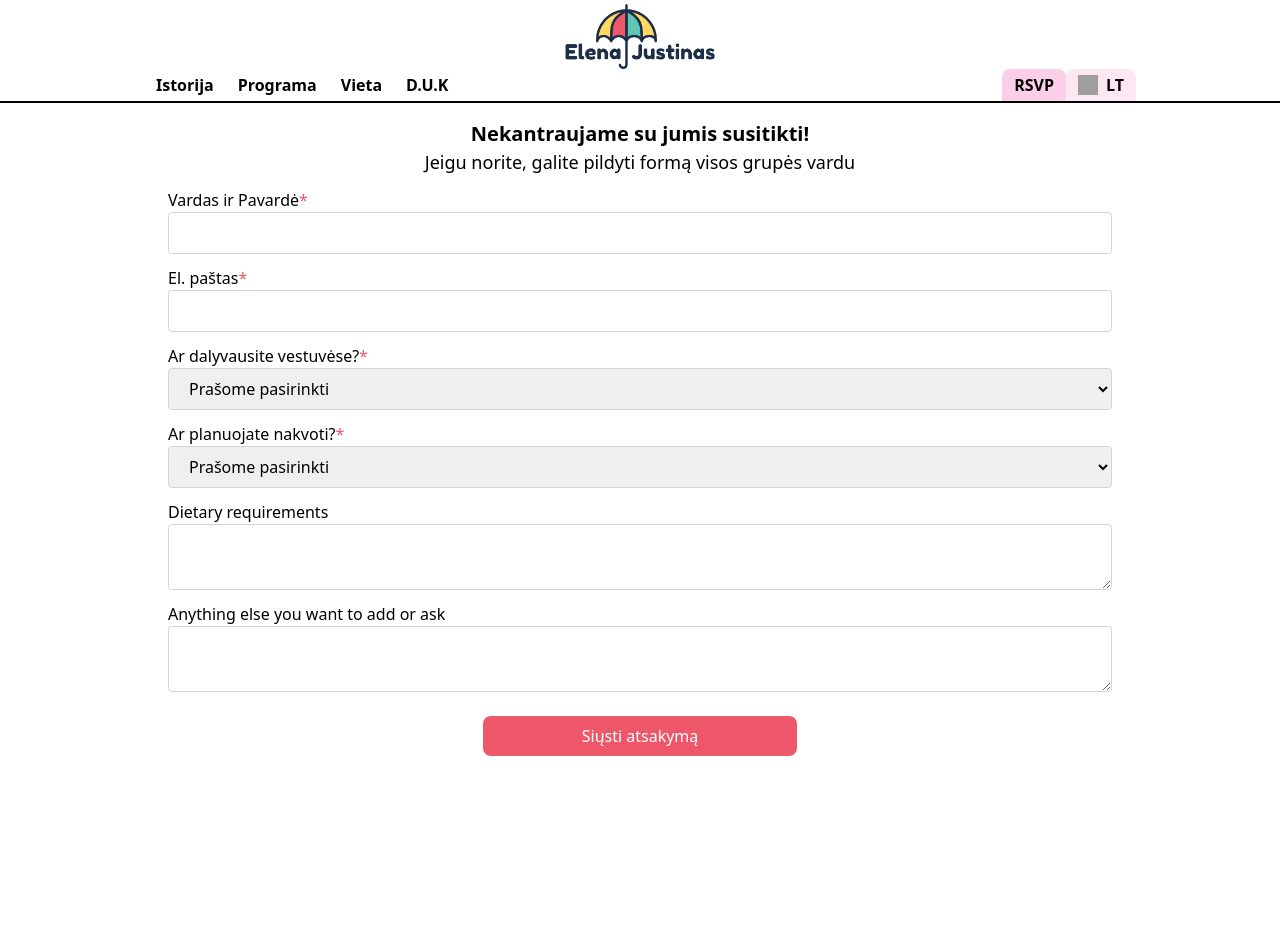
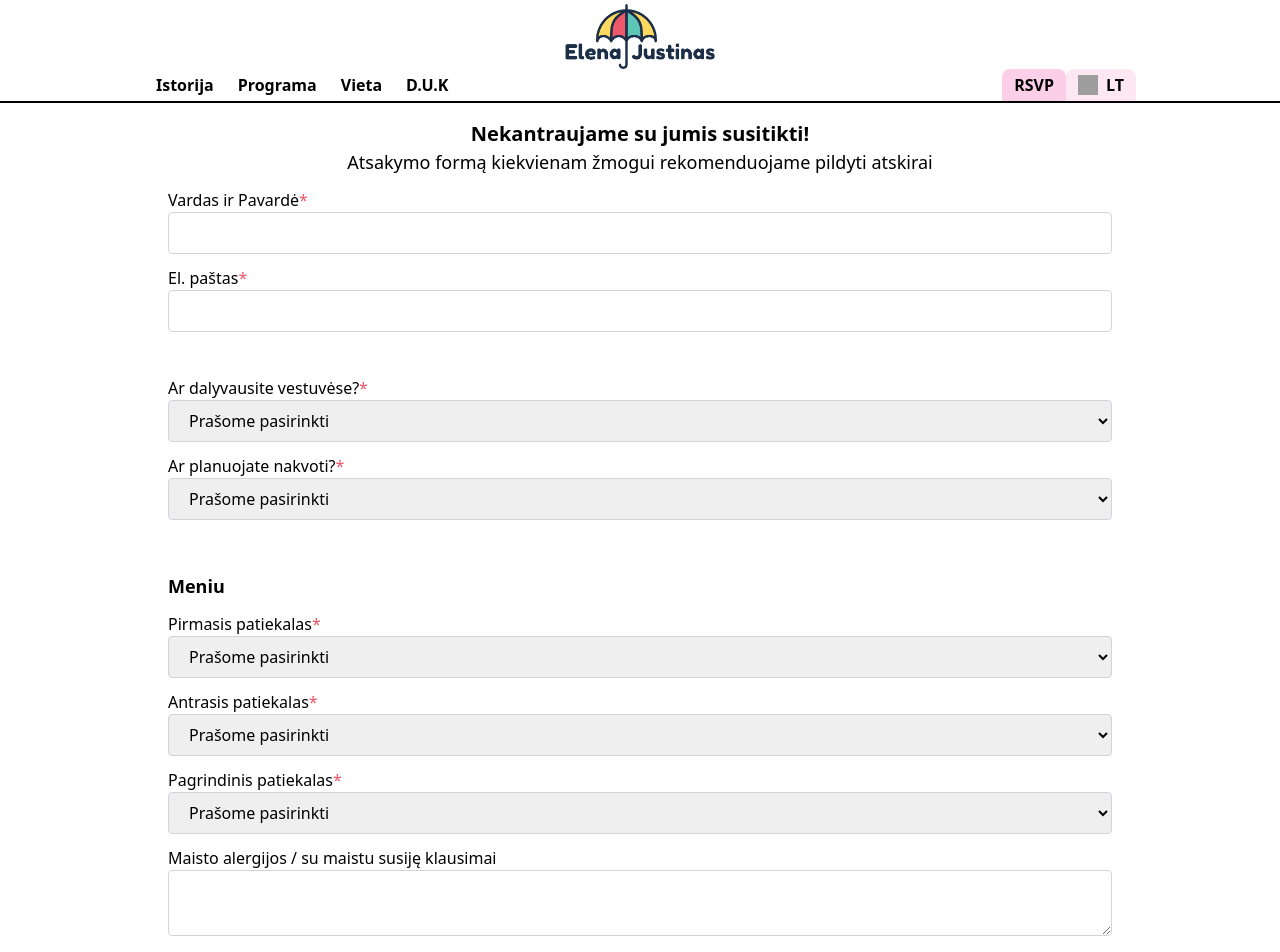
Before and after one commit to ferame/wedding-site, a Vue app: page /rsvp in a window 1280 px wide. Shown: the top 952 px of the page. Before the commit the page ends 856 px from the top, so only its background shows below. Built offline with nearby package versions, Linux system fonts and the light colour scheme; grey boxes are pictures that could not be loaded.

Commit message:
Finished content

```diff
--- a/src/assets/languages.json
+++ b/src/assets/languages.json
@@ -6,7 +6,6 @@
         "navbar.agenda": "SCHEDULE",
         "navbar.location": "LOCATION",
         "navbar.QnA": "Q & A",
-        "navbar.people": "People",
         "navbar.rsvp": "RSVP",
         "home.gettingMarried": "We are getting married!",
         "home.when": "When?",
@@ -64,9 +63,9 @@
         "qa.callQ": "Who to call with questions?",
         "qa.callA": "You can always contact the newlyweds as you probably have their phone numbers. We will also send you an email with the phone numbers of all the people involved in the wedding organisation after you submit your RSVP form.",
         "rsvp.title": "We look forward to seeing you!",
-        "rsvp.hint": "If you wish, you can fill only one form for yourself and anyone else who is joining you",
+        "rsvp.hint": "Please fill out one form per each person attending the wedding excluding little children. We will contact you separately to clarify the kids menu.",
         "rsvp.requiredField": "Required field",
-        "rsvp.names": "Name(s)",
+        "rsvp.names": "Name and surname",
         "rsvp.namesError": "Name is required",
         "rsvp.email": "Email",
         "rsvp.emailError": "Email is required",
@@ -75,6 +74,21 @@
         "rsvp.attendanceError": "Attendance response is required",
         "rsvp.stay": "Will you be staying overnight?",
         "rsvp.stayError": "Overnight stay response is required",
+        "rsvp.menu": "Menu",
+        "rsvp.food.vegan": "Vegan choice (We will contact you with details)",
+        "rsvp.food.vegan_vegetarian": "Vegetarian/Vegan choice (We will contact you with details)",
+        "rsvp.starter": "Starter",
+        "rsvp.starter.asparagus": "Asparagus wrapped in bacon, served with french bread",
+        "rsvp.starter.burrata": "Burrata cheese with tomatoes and pesto sauce",
+        "rsvp.starterError": "Starter choice is required",
+        "rsvp.salad_soup": "Soup/Salad",
+        "rsvp.salad_soup.salad": "Salad with goats cheese and beetroot",
+        "rsvp.salad_soup.soup": "Pumpkin soup",
+        "rsvp.saladSoupError": "Soup/Salad choice is required",
+        "rsvp.main": "Main course",
+        "rsvp.main.beef": "Beef cut with herb sauce, french potatoes and fried beetroot",
+        "rsvp.main.fish": "Salmon fillet with wild rice, asparagus and lemon sauce",
+        "rsvp.mainError": "Main course choice is required",
         "rsvp.dietary": "Dietary requirements",
         "rsvp.otherQ": "Anything else you want to add or ask",
         "rsvp.choose.select": "Please select",
@@ -108,7 +122,7 @@
         "story.ourStoryP1": "Susitikome Londone, 2018 metais, per savo pirmųjų darbų apmokymus, tačiau artimiau susipažinome po mėnesio, per ekskursiją su naujaisiais kolegomis. Lankėmės žvejų miestelyje Oban, Škotijos šiaurėje. Škotija mums, kaip ir bet kuriems turistams, buvo paruošusi gero oro užtaisą - stiprų vėją ir liūtį, tad mūsų grupelėje su kiekviena minute retėjo skėčių gretos ir sausų drabužių kiekis. Elenos skėtis audros neatlaikė, tad ji pasislėpė po Justino skėčiu. Justinui, žinoma, duok pašnekėti, ne pavalgyt - buvo daug juoko, įdomių pokalbių, ir tapome gerais draugais.",
         "story.ourStoryP2": "Po kiek laiko tapome pora, o vos po mėnesio draugystės Elena užsiminė, kad galėtume persikelti gyventi į Lietuvą. Prisimenant Oban miestelio istoriją ir metus lietingoje Škotijoje, nusprendėme ant žiedų išgraviruoti po mažą skėtuką. Tikimės, kad vestuvių dieną skėčių prireiks nebent priedangai nuo saulės, bet ir prie lietaus esame pripratę.",
         "story.bestManTitle": "Liudininkas",
-        "story.bestManP1": "Justinas (Ališauskas) ir Justinas (Reigis) susipažino Edinburgo Universitete, ir buvo vienas kito ramsčiais studijų laikotarpiu. Po studijų jie kartu persikėlė į Glazgą ir pradėjo karjeras toje pačioje kompanijoje. Reigis buvo pirmasis kuris grįžo į Lietuvą, o Ališauskas sekė po keleto metų. Daugiametė draugystė tęsiasi.",
+        "story.bestManP1": "Justinas (Ališauskas) ir Justinas (Reigis) susipažino Edinburgo Universitete, ir buvo vienas kito ramsčiais studijų laikotarpiu. Po studijų jie kartu persikėlė į Glazgą ir pradėjo karjeras toje pačioje kompanijoje. Reigis buvo pirmasis, kuris grįžo į Lietuvą, o Ališauskas sekė po keleto metų. Daugiametė draugystė tęsiasi.",
         "story.bestManP2": "Šiuo metu Reigis gyvena Vilniuje, tęsia programuotojo karjerą bei gilina savo žinias tėvystės srityje",
         "story.maidOfHonorTitle": "Liudininkė",
         "story.maidOfHonorP1": "Elena ir Kašia taip pat dalinasi panašia istorija. Jos buvo kursiokės Glazgo universitete tiek bakalauro, tiek magistro studijų laikotarpiu. Jos kartu dirbo, kartu gyveno, kartu liejo ašaras (dažniausiai dėl programavimo iššūkių) bei dalinosi gražiais gyvenimo momentais (kurie kartais būdavo susiję su programavimu).",
@@ -126,7 +140,7 @@
         "location.byTaxi": "Su Taksi",
         "location.byTaxiText": "iš Kauno atvykti galima ir su Bolt taksi, kuris kainuotų apie 20 eurų.",
         "location.historyTitle": "Istorija",
-        "location.history": "Babtyno dvarą pasirinkome vestuvėms pasirinkome ne dėl to, kad Justinui patinka automobiliai ir dvaro aplinkoje bei kluone yra dešimtys automobilių bei motociklų. Babtyno dvaras sužavėjo mus savo išskirtiniu šarmu ir įdomia istorija. Dvaras prie Babtynų kaimo iškilo dar XVI a. Pirmieji pastatai buvo mediniai, tačiau jau XVII a. dvaras perstatytas į mūrinį ir tapo reprezentaciniu. Einant metams keitėsi šeimininkai, o žymiausi dvaro savininkai buvo grafai Tiškevičiai, pastatę eklektinio stiliaus rūmus ir Babtyną vadinę savo namais 50 metų, iki Pirmojo pasaulinio karo.",
+        "location.history": "Babtyno dvarą vestuvėms pasirinkome ne dėl to, kad Justinui patinka automobiliai ir dvaro aplinkoje bei kluone yra dešimtys automobilių bei motociklų. Babtyno dvaras sužavėjo mus savo išskirtiniu šarmu ir įdomia istorija. Dvaras prie Babtynų kaimo iškilo dar XVI a. Pirmieji pastatai buvo mediniai, tačiau jau XVII a. dvaras perstatytas į mūrinį ir tapo reprezentaciniu. Einant metams keitėsi šeimininkai, o žymiausi dvaro savininkai buvo grafai Tiškevičiai, pastatę eklektinio stiliaus rūmus ir Babtyną vadinę savo namais 50 metų, iki Pirmojo pasaulinio karo.",
         "location.20thCenturyTitle": "Tarpukaris ir sovietmetis",
         "location.20thCenturyP1": "Tarpukariu dvare gyveno, ūkį ir kultūrines tradicijas puoselėjo generolas Vladas Nagevičius, žemės gavęs už Lietuvos kariuomenės kūrimą. Nagevičiai tęsė dvaro kultūrines tradicijas, plėtė dvaro valdas ir augino veislinius žirgus. Savaitgaliais generolas samdydavo garlaviuką, kuriuo iš Kauno atvykdavo įvairūs svečiai - aktoriai, dailininkai, muzikai, poetai. Dvaras garsėjo Joninėmis, į kurias suvažiuodavo Kauno inteligentija ir valstybės vadovai.",
         "location.20thCenturyP2": "Antrasis pasaulinis karas nutraukė dvaro klestėjimą. Sovietų okupacijos metais čia buvo kolūkio apylinkės kontora, daugiabutis namas. Išliko tik 4.5 iš 20 komplekse buvusių statinių.",
@@ -142,13 +156,13 @@
         "qa.indoorsQ": "Kur vyks vestuvių ceremonija?",
         "qa.indoorsA": "Pasitikimas, vestuvės bei vakarinė gintaro dulkių ceremonija vyks lauke. Visa kita vyks dvaro viduje.",
         "qa.clothesQ": "Koks vestuvių aprangos kodas?",
-        "qa.clothesA": "Vestuvės bus su standartiniu aprangos kodu vestuvių šventei wedding dress code but remember that it might get cold during the evening.",
+        "qa.clothesA": "Vestuvės bus su standartiniu aprangos kodu vestuvių šventei - kostiumas, suknelė. nepamirškite kad ateinant nakčiai oras gali tapti žvarbesnis, pasiimkite šiltesnį drabužį vakarui.",
         "qa.shoesQ": "Kokią avalynę rekomenduojate?",
         "qa.shoesA": "Kadangi reikės pavaikščioti ir ant žolės, ir ant žvyro, rekomenduojame vengti aukštakulnių su labai plonu kulniuku. Antra pora patogesnių batelių taip pat nepamaišys šokių metu!",
         "qa.callQ": "Turite kitų klausimų?",
         "qa.callA": "Daugiau klausimų galite užduoti pildydami savo atsakymo anketą ir mes jums atrašysime. Taip pat visada galite susisiekti su Justinu telefonu arba per Facebook.",
         "rsvp.title": "Nekantraujame su jumis susitikti!",
-        "rsvp.hint": "Jeigu norite, galite pildyti formą visos grupės vardu",
+        "rsvp.hint": "Atsakymo formą kiekvienam žmogui rekomenduojame pildyti atskirai",
         "rsvp.requiredField": "Privalomas",
         "rsvp.names": "Vardas ir Pavardė",
         "rsvp.namesError": "Vardas privalomas",
@@ -156,11 +170,26 @@
         "rsvp.emailError": "El.paštas privalomas",
         "rsvp.emailWrong": "Neteisingas El.pašto formatas",
         "rsvp.attendance": "Ar dalyvausite vestuvėse?",
-        "rsvp.attendanceError": "Attendance response is required",
+        "rsvp.attendanceError": "Prašome nurodyti ar dalyvausite",
         "rsvp.stay": "Ar planuojate nakvoti?",
-        "rsvp.stayError": "Overnight stay response is required",
-        "rsvp.dietary": "Dietary requirements",
-        "rsvp.otherQ": "Anything else you want to add or ask",
+        "rsvp.stayError": "Prašome nurodyti ar nakvosite",
+        "rsvp.menu": "Meniu",
+        "rsvp.food.vegan": "Veganiškas pasirinkimas (Susisieksime)",
+        "rsvp.food.vegan_vegetarian": "Vegetariškas/Veganiškas pasirinkimas (Susisieksime)",
+        "rsvp.starter": "Pirmasis patiekalas",
+        "rsvp.starter.asparagus": "Smidrai apsukti šonine su prancūzišku batonu",
+        "rsvp.starter.burrata": "Burrata sūris su pomidorais ir pesto",
+        "rsvp.starterError": "Nepasirinkote pirmojo patiekalo",
+        "rsvp.salad_soup": "Antrasis patiekalas",
+        "rsvp.salad_soup.salad": "Salotos su ožkos sūriu ir burokėliais",
+        "rsvp.salad_soup.soup": "Trinta moliūgų sriuba",
+        "rsvp.saladSoupError": "Nepasirinkote antrojo patiekalo",
+        "rsvp.main": "Pagrindinis patiekalas",
+        "rsvp.main.beef": "Jautienos filė su žolelių sviestu, prancūziškomis bulvytėmis ir keptais burokėliais",
+        "rsvp.main.fish": "Lašišos file su laukiniais ryžiais , smidrais ir citrininiu padažu",
+        "rsvp.mainError": "Nepasirinkote pagrindinio patiekalo",
+        "rsvp.dietary": "Maisto alergijos / su maistu susiję klausimai",
+        "rsvp.otherQ": "Ar turite kitų klausimų?",
         "rsvp.choose.select": "Prašome pasirinkti",
         "rsvp.choose.yes": "Taip",
         "rsvp.choose.no": "Ne",
@@ -175,8 +204,7 @@
         "navbar.story": "История",
         "navbar.agenda": "Програма",
         "navbar.location": "Локация",
-        "navbar.QnA": "Q&A",
-        "navbar.people": "People",
+        "navbar.QnA": "Въпроси",
         "navbar.rsvp": "RSVP",
         "home.gettingMarried": "Елена Вълкова и Юстинас (Джъстин) Алишаускас ви канят на сватбеното им тържество!!",
         "home.when": "Кога?",
@@ -234,10 +262,10 @@
         "qa.callQ": "С кого мога да се свържа с въпроси или в случай на проблеми?",
         "qa.callA": "Винаги можете да се свържете с младоженците, чиито телефонни номера най-вероятно имате. Телефонните номера на всички участници в организацията ще ви бъдат изпратени в имейл след като попълните RSVP формуляра.",
         "rsvp.title": "С нетърпение очакваме да ви видим!",
-        "rsvp.hint": "Ако искате, може да попълните само един формуляр за цялото ви семейство, като в полетата долу добавите информация за всички негови членове.",
+        "rsvp.hint": "Моля попълнете по един формуляр за всеки член от семейството ви, който ще присъства на сватбата, с изключение на малките деца. За изясняване на детското меню ще се свържем с вас допълнително.",
         "rsvp.requiredField": "Задължително поле",
-        "rsvp.names": "Име/Имена",
-        "rsvp.namesError": "Попълнете име",
+        "rsvp.names": "Име и фамилия",
+        "rsvp.namesError": "Попълнете име и фамилия",
         "rsvp.email": "Имейл адрес",
         "rsvp.emailError": "Попълнете имейл адрес",
         "rsvp.emailWrong": "Грешен формат на имейл адрес",
@@ -245,14 +273,28 @@
         "rsvp.attendanceError": "Посочете дали ще присъствате",
         "rsvp.stay": "Желаете ли да пренощувате?",
         "rsvp.stayError": "Посочете дали ще пренощувате",
+        "rsvp.starter": "Предястие",
+        "rsvp.starter.asparagus": "Аспержи, увити в бекон и сервирани с френски хляб",
+        "rsvp.starter.burrata": "Бурата с пресни домати и песто",
+        "rsvp.starterError": "Посочете предястие",
+        "rsvp.salad_soup": "Супа или салата",
+        "rsvp.salad_soup.salad": "Салата с козе сирене и червено цвекло",
+        "rsvp.salad_soup.soup": "Тиквена супа",
+        "rsvp.saladSoupError": "Посочете супа или салата",
+        "rsvp.main": "Основно ястие",
+        "rsvp.food.vegan": "Веган опция (ще се свържем с вас допълнително)",
+        "rsvp.food.vegan_vegetarian": "Веган или вегетарианска опция (ще се свържем с вас допълнително)",
+        "rsvp.main.beef": "Телешко филе с билков сос, картофи по френски и запържено червено цвекло",
+        "rsvp.main.fish": "Филе от сьомга с черен ориз, аспержи и лимонов сос",
+        "rsvp.mainError": "Посочете основно ястие",
         "rsvp.dietary": "Хранителни предпочитания и алергии",
         "rsvp.otherQ": "Допълнителна информация или въпроси за нас",
         "rsvp.choose.select": "Моля посочете",
         "rsvp.choose.yes": "Да",
         "rsvp.choose.no": "Не",
         "rsvp.choose.unsure": "Още не знам",
-        "rsvp.success": "Формулярът за потвърждаване на присъствие е изпратен успешно",
-        "rsvp.failure": "Грешка при изпращането на формуляра за потвърждаване на присъствие",
-        "rsvp.send": "изпратенo"
+        "rsvp.success": "Формулярът е изпратен успешно",
+        "rsvp.failure": "Грешка при изпращането",
+        "rsvp.send": "Изпрати"
     }
 }
--- a/src/components/RsvpForm.vue
+++ b/src/components/RsvpForm.vue
@@ -12,6 +12,9 @@ const emailError = computed(() => t('rsvp.emailError'));
 const emailWrong = computed(() => t('rsvp.emailWrong'));
 const attendanceError = computed(() => t('rsvp.attendanceError'));
 const stayError = computed(() => t('rsvp.stayError'));
+const starterError = computed(() => t('rsvp.starterError'));
+const saladSoupError = computed(() => t('rsvp.saladSoupError'));
+const mainError = computed(() => t('rsvp.mainError'));
 
 const send = computed(() => t('rsvp.send'))
 
@@ -21,14 +24,20 @@ const form = ref({
     attendance: '',
     overnight_stay: '',
     requirements: '',
-    message: ''
+    message: '',
+    starter: '',
+    salad_soup: '',
+    main: ''
 });
 
 const errors = ref({
     name: '',
     email: '',
     attendance: '',
-    overnight_stay: ''
+    overnight_stay: '',
+    starter: '',
+    salad_soup: '',
+    main: ''
 });
 
 const EMAIL_VALIDATION_REGEX = /\S+@\S+\.\S+/;
@@ -68,6 +77,30 @@ const validateForm = (): boolean => {
         isValid = false;
     } else {
         errors.value.overnight_stay = '';
+    }
+
+    // Validate starter
+    if (!form.value.starter) {
+        errors.value.starter = starterError.value;
+        isValid = false;
+    } else {
+        errors.value.starter = '';
+    }
+
+    // Validate salad/soup
+    if (!form.value.salad_soup) {
+        errors.value.salad_soup = saladSoupError.value;
+        isValid = false;
+    } else {
+        errors.value.salad_soup = '';
+    }
+
+    // Validate main
+    if (!form.value.main) {
+        errors.value.main = mainError.value;
+        isValid = false;
+    } else {
+        errors.value.main = '';
     }
 
     return isValid;
@@ -114,6 +147,7 @@ const sendEmail = () => {
             <p v-if="errors.email" class="text-red-500">{{ errors.email }}</p>
         </div>
 
+        <div class="py-5">
             <div class="flex flex-col my-3">
                 <label>{{ $t('rsvp.attendance') }}<span class="text-[#EE576A]" :title=required>*</span></label>
                 <select id="response" name="attendance" v-model="form.attendance" class="border border-gray-300 rounded py-2 px-4">
@@ -135,10 +169,47 @@ const sendEmail = () => {
                 </select>
                 <p v-if="errors.overnight_stay" class="text-red-500">{{ errors.overnight_stay }}</p>
             </div>
+        </div>
+
+        <div class="py-5">
+            <p class="text-lg font-bold">{{ $t('rsvp.menu')}}</p>
+            <div class="flex flex-col my-3">
+                <label>{{ $t('rsvp.starter') }}<span class="text-[#EE576A]" :title=required>*</span></label>
+                <select id="response" name="starter" v-model="form.starter" class="border border-gray-300 rounded py-2 px-4">
+                    <option value="">{{$t('rsvp.choose.select')}}</option>
+                    <option value="asparagus">{{ $t('rsvp.starter.asparagus') }}</option>
+                    <option value="burrata">{{ $t('rsvp.starter.burrata') }}</option>
+                    <option value="vegan">{{ $t('rsvp.food.vegan') }}</option>
+                </select>
+                <p v-if="errors.starter" class="text-red-500">{{ errors.starter }}</p>
+            </div>
+
+            <div class="flex flex-col my-3">
+                <label>{{ $t('rsvp.salad_soup') }}<span class="text-[#EE576A]" :title=required>*</span></label>
+                <select id="response" name="salad_soup" v-model="form.salad_soup" class="border border-gray-300 rounded py-2 px-4">
+                    <option value="">{{$t('rsvp.choose.select')}}</option>
+                    <option value="salad">{{ $t('rsvp.salad_soup.salad') }}</option>
+                    <option value="soup">{{ $t('rsvp.salad_soup.soup') }}</option>
+                    <option value="vegan">{{ $t('rsvp.food.vegan') }}</option>
+                </select>
+                <p v-if="errors.salad_soup" class="text-red-500">{{ errors.salad_soup }}</p>
+            </div>
+
+            <div class="flex flex-col my-3">
+                <label>{{ $t('rsvp.main') }}<span class="text-[#EE576A]" :title=required>*</span></label>
+                <select id="response" name="main" v-model="form.main" class="border border-gray-300 rounded py-2 px-4">
+                    <option value="">{{$t('rsvp.choose.select')}}</option>
+                    <option value="beef">{{ $t('rsvp.main.beef') }}</option>
+                    <option value="fish">{{ $t('rsvp.main.fish') }}</option>
+                    <option value="vegan_vegetarian">{{ $t('rsvp.food.vegan_vegetarian') }}</option>
+                </select>
+                <p v-if="errors.main" class="text-red-500">{{ errors.main }}</p>
+            </div>
 
             <div class="flex flex-col my-3">
                 <label>{{ $t('rsvp.dietary') }}</label>
                 <textarea name="requirements" v-model="form.requirements" class="border border-gray-300 rounded py-2 px-4"></textarea>
+            </div>
         </div>
 
         <div class="flex flex-col my-3">
```
Lines whose indentation alone changed are shown as unchanged.
